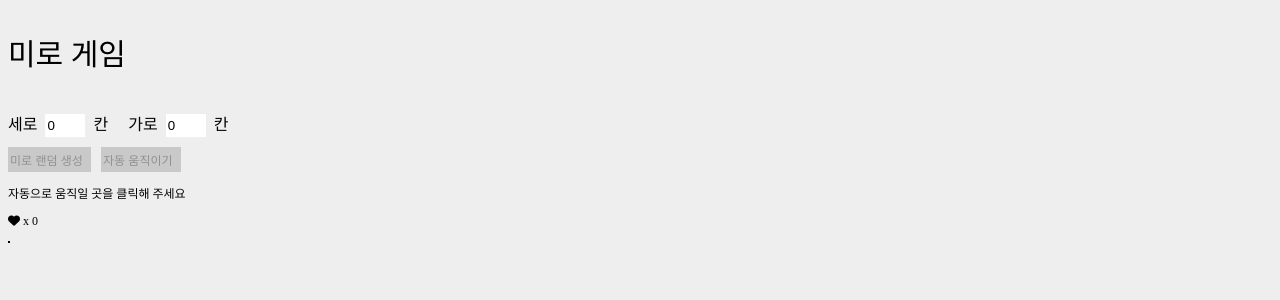
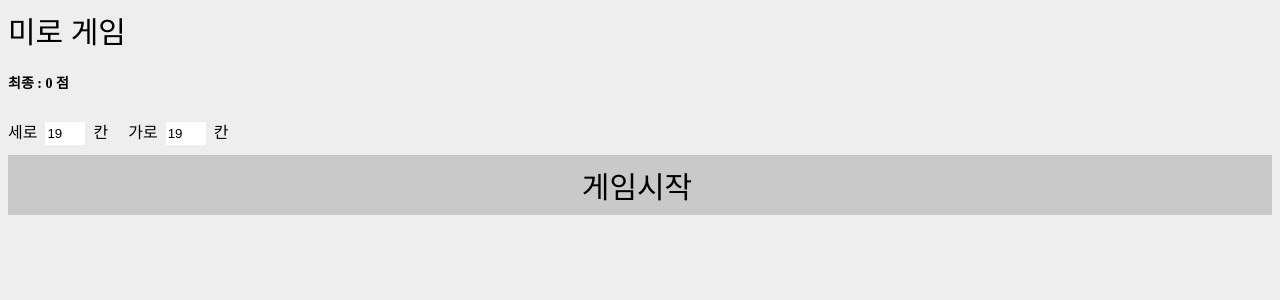
Before and after one commit to peng-jo/maze, a React (Create React App) app: page / in a window 1280 px wide. Shown: the top 300 px of the page. Built offline with nearby package versions, Linux system fonts and the light colour scheme; a web font is replaced by a local one.

Commit message:
update game

```diff
--- a/public/index.html
+++ b/public/index.html
@@ -1,5 +1,5 @@
 <!DOCTYPE html>
-<html lang="en">
+<html lang="ko">
   <head>
     <meta charset="utf-8" />
     <link rel="icon" href="%PUBLIC_URL%/favicon.ico" />
--- a/src/App.js
+++ b/src/App.js
@@ -4,35 +4,38 @@ import React, { useState, useEffect } from "react";
 
 const App = () => {
   const [rowCol, setRowCol] = useState({
-    col: 0,
-    row: 0,
+    col: 19,
+    row: 19,
   });
   const [maze, setMaze] = useState({
+    score: 0,
+    time: 60,
+    started: false,
+    point: 0,
     points: [],
     mazeMap: [],
     end: { x: 0, y: 0 },
     start: { x: 0, y: 0 },
     coordinate: { x: 0, y: 0 },
   });
-
-  const onChange = (e) => {
-    const { value, name } = e.target;
-    if (!Number.isInteger(parseInt(value))) {
-      setRowCol({
-        ...rowCol,
-        [name]: 0,
-      });
-      return;
-    }
-    if (value > 99) {
-      console.log("너무큼");
-      return;
-    }
-    setRowCol({
-      ...rowCol,
-      [name]: value < 1 ? 1 : parseInt(value),
-    });
-  };
+  // const onChange = (e) => {
+  //   const { value, name } = e.target;
+  //   if (!Number.isInteger(parseInt(value))) {
+  //     setRowCol({
+  //       ...rowCol,
+  //       [name]: 0,
+  //     });
+  //     return;
+  //   }
+  //   if (value > 99) {
+  //     console.log("너무큼");
+  //     return;
+  //   }
+  //   setRowCol({
+  //     ...rowCol,
+  //     [name]: value < 1 ? 1 : parseInt(value),
+  //   });
+  // };
   const onKeyDown = (e) => {
     const MAX_X = rowCol.col;
     const MAX_Y = rowCol.row;
@@ -100,23 +103,50 @@ const App = () => {
     });
   }, [rowCol]);
 
+  useEffect(() => {
+    if (maze.time < 1) {
+      let bricksIndex = 0;
+      setMaze({
+        ...maze,
+        score: maze.score + maze.point,
+        time: 60,
+        started: false,
+        point: 0,
+        points: [],
+        mazeMap: [...new Array(rowCol.col)].map(() => {
+          return [...new Array(rowCol.row)].map(() => {
+            bricksIndex++;
+            return {
+              index: bricksIndex,
+              item: true,
+            };
+          });
+        }),
+        end: { x: rowCol.col, y: rowCol.row },
+        start: { x: 0, y: 0 },
+        coordinate: { x: 0, y: 0 },
+      });
+    }
+  }, [maze.time]);
+
   return (
     <div className="App" onKeyDown={onKeyDown} tabIndex="0">
       <p className="header">미로 게임</p>
+      <p className="info mg">최종 : {maze.score} 점</p>
       세로
       <input
         className="col input"
         name="col"
-        onChange={onChange}
         value={rowCol.col}
+        readOnly={true}
       />
       <span className="mr">칸</span>
       가로
       <input
         className="row input"
         name="row"
-        onChange={onChange}
         value={rowCol.row}
+        readOnly={true}
       />
       <span className="mr">칸</span>
       <Maze maze={maze} setMaze={setMaze} rowCol={rowCol} />
--- a/src/components/VisualizeMaze.js
+++ b/src/components/VisualizeMaze.js
@@ -54,9 +54,6 @@ export const VisualizeMaze = (props) => {
               <td key={"td " + bricks.index} data-num={bricks.index}>
                 {bricks.item ? (
                   <div className="big">
-                    {/* {x === col + start_x &&
-                      y === start_y + row &&
-                      console.log("x", x, col + start_x, "y", y, start_y + row)} */}
                     {x === col + start_x && y === row ? (
                       <div className="now big"></div>
                     ) : (
--- a/src/components/maze.js
+++ b/src/components/maze.js
@@ -1,12 +1,8 @@
-import { useRef, useState, useEffect } from "react";
+import React, { useEffect, useRef } from "react";
 import { VisualizeMaze } from "./VisualizeMaze";
 
 const Maze = (props) => {
-  const [status, setStatus] = useState(true);
-  const moving = useRef(false);
-  const successIndex = useRef(0);
-  const IntervalRef = useRef(null);
-
+  const interval = useRef(null);
   const onStart = () => {
     const dfs = (x, y) => {
       const MAX_X = props.maze.mazeMap[0].length;
@@ -86,6 +82,7 @@ const Maze = (props) => {
       }
       props.setMaze({
         ...props.maze,
+        started: true,
         coordinate: { x: 0, y: 0 },
         end: { x: MAX_X - 1, y: MAX_Y - 1 },
         points: points,
@@ -104,176 +101,18 @@ const Maze = (props) => {
     const result = dfs(0, 0);
     if (!result) {
       onStart();
+    } else {
+      interval.current = setInterval(() => {
+        props.setMaze((prev) => {
+          if (prev.time < 2) {
+            clearInterval(interval.current);
           }
-  };
-
-  const autoMove = () => {
-    setStatus(!status);
-    if (!status) {
-      document.querySelector(".maze").classList.add("cursor");
-    } else {
-      document.querySelector(".maze").classList.remove("cursor");
-    }
-  };
-
-  const onClick = (e) => {
-    const MAX_X = props.maze.mazeMap[0].length;
-    const MAX_Y = props.maze.mazeMap.length;
-    const num = parseInt(
-      e.target.parentElement.dataset.num ||
-        e.target.parentElement.parentElement.dataset.num
-    );
-    if (moving.current) {
-      console.log("stop");
-      return;
-    }
-    if (status) {
-      const dfs = (x, y, targetX, targetY) => {
-        console.log("num", num);
-        console.log(props.maze.mazeMap[targetY][targetX]);
-        if (!props.maze.mazeMap[targetY][targetX]) {
-          console.log("벽");
-        }
-        const queue = [];
-        const route = [];
-        const success = [];
-        let phase = 0;
-        let flag = true;
-
-        const visited = props.maze.mazeMap.map((row) =>
-          row.map((v) => !v.item)
-        );
-        queue.push({ x: x, y: y });
-        visited[y][x] = true;
-        const check = (x, y) => {
-          if (x >= 0 && y >= 0 && MAX_X > x && MAX_Y > y && !visited[y][x]) {
-            return { x: x, y: y, r: true };
-          } else {
-            return { r: false };
-          }
-        };
-
-        while (flag) {
-          const length = queue.length;
-          if (length < 1) {
-            return false;
-          }
-          for (let k = 0; k < length; k++) {
-            const shifted = queue.shift();
-            const list = [
-              [0, 1],
-              [1, 0],
-              [0, -1],
-              [-1, 0],
-            ];
-            const result = list
-              .map((v) => check(shifted.x + v[0], shifted.y + v[1]))
-              .filter((v) => v.r);
-            if (result.length < 1) {
-              continue;
-            }
-
-            for (let j = 0; j < result.length; j++) {
-              if (flag) {
-                !route[phase]
-                  ? (route[phase] = [{ x: result[j].x, y: result[j].y }])
-                  : route[phase].push({
-                      x: result[j].x,
-                      y: result[j].y,
-                    });
-              }
-              if (result[j].x === targetX && result[j].y === targetY) {
-                flag = false;
-              }
-              console.log(phase, { x: result[j].x, y: result[j].y });
-
-              queue.push({ x: result[j].x, y: result[j].y });
-              visited[result[j].y][result[j].x] = true;
-            }
-            console.log(route[phase]);
-          }
-          phase++;
-        }
-        let target = { x: 0, y: 0 };
-        route.reverse().forEach((route, index) => {
-          if (index === 0) {
-            target.x = route[route.length - 1].x;
-            target.y = route[route.length - 1].y;
-            success.unshift({ ...target });
-          } else {
-            const result = route.filter(
-              (v) => Math.abs(target.x - v.x) + Math.abs(target.y - v.y) === 1
-            );
-            target.x = result[0].x;
-            target.y = result[0].y;
-            success.unshift({ ...result[0] });
-          }
-        });
-        console.log("success", success);
-        return success;
-      };
-
-      const success = dfs(
-        parseInt(props.maze.coordinate.x),
-        parseInt(props.maze.coordinate.y),
-        num % props.rowCol.row,
-        Math.floor(num / props.rowCol.row)
-      );
-      if (!success) {
-        console.log("도달 할 수 없음.");
-        return false;
-      }
-      moving.current = true;
-      IntervalRef.current = setInterval(() => {
-        const x = success[successIndex.current].x;
-        const y = success[successIndex.current].y;
-        if (successIndex.current >= success.length - 1) {
-          props.setMaze((prev) => {
           return {
             ...prev,
-              coordinate: { x: x, y: y },
+            time: prev.time - 1,
           };
         });
-          moving.current = false;
-          clearInterval(IntervalRef.current);
-          successIndex.current = 0;
-          return;
-        }
-        props.setMaze((prev) => {
-          return {
-            ...prev,
-            coordinate: { x: x, y: y },
-          };
-        });
-        successIndex.current += 1;
-      }, 100);
-      const deepCopyMaze = JSON.parse(JSON.stringify(props.maze.mazeMap));
-      deepCopyMaze.forEach((row, y) => {
-        row.forEach((v, x) => {
-          deepCopyMaze[y][x].line = false;
-        });
-      });
-      success.forEach((v) => {
-        deepCopyMaze[v.y][v.x].line = true;
-      });
-      props.setMaze({ ...props.maze, mazeMap: deepCopyMaze });
-    } else {
-      console.log(num);
-      props.setMaze({
-        ...props.maze,
-        mazeMap: props.maze.mazeMap.map((arr) => {
-          return arr.map((el) => {
-            if (el.index === num) {
-              return {
-                ...el,
-                item: !el.item,
-              };
-            } else {
-              return { ...el };
-            }
-          });
-        }),
-      });
+      }, 1000);
     }
   };
 
@@ -281,21 +120,36 @@ const Maze = (props) => {
     const pointsIndex = props.maze.points.findIndex(
       (v) => v.x === props.maze.coordinate.x && v.y === props.maze.coordinate.y
     );
+
+    if (
+      props.maze.coordinate.x === props.maze.end.x &&
+      props.maze.coordinate.y === props.maze.end.y &&
+      props.maze.started
+    ) {
+      props.setMaze((prev) => {
+        clearInterval(interval.current);
+
+        return { ...prev, time: -1, started: true };
+      });
+      return;
+    }
+
     if (pointsIndex !== -1) {
       const copyPoints = JSON.parse(JSON.stringify(props.maze.points));
       copyPoints.splice(pointsIndex, 1);
       props.setMaze((prev) => {
-        return { ...prev, points: copyPoints };
+        return { ...prev, points: copyPoints, point: prev.point + 5 };
       });
     }
   }, [props]);
+
   return (
     <div>
       <input
         className="button"
         type="button"
         onClick={onStart}
-        value="미로 랜덤 생성"
+        value="게임시작"
         disabled={
           !(
             props.rowCol.row >= 3 &&
@@ -305,34 +159,32 @@ const Maze = (props) => {
           )
         }
       />
-      <input
-        className="button"
-        type="button"
-        onClick={autoMove}
-        value={status ? "자동 움직이기" : "벽 생성/삭제"}
-        disabled={
-          !(
-            props.rowCol.row >= 3 &&
-            props.rowCol.col >= 3 &&
-            props.rowCol.col % 2 === 1 &&
-            props.rowCol.row % 2 === 1
-          )
-        }
-      />
+      {props.maze.started && (
+        <React.Fragment>
           <p className="info">
-        {status
-          ? "자동으로 움직일 곳을 클릭해 주세요"
-          : "클릭하면 벽을 만들거나 없앨수 있습니다."}
+            <span>남은시간</span>
+            <span className="w0">:</span>
+            <span className="w0">{props.maze.time} 초</span>
+            <br />
+            <span>점수</span>
+            <span className="w0">:</span>
+            <span className="w0">{props.maze.point}</span>
+            <br />
+            <span>
+              <i className="fa-solid fa-heart"></i>
+            </span>
+            <span className="w0">:</span>
+            <span className="w0">{props.maze.points.length}</span>
           </p>
-      <p className="info">
-        <i className="fa-solid fa-heart"></i> x {props.maze.points.length}
-      </p>
+
           <table className="maze">
             <thead></thead>
             <tbody>
-          <VisualizeMaze maze={props.maze} moving={moving} />
+              <VisualizeMaze maze={props.maze} />
             </tbody>
           </table>
+        </React.Fragment>
+      )}
     </div>
   );
 };
--- /dev/null
+++ b/src/style/reset.scss
@@ -0,0 +1,42 @@
+html, div, span, applet, object, iframe,
+h1, h2, h3, h4, h5, h6, p, blockquote, pre,
+a, abbr, acronym, address, big, cite, code,
+del, dfn, em, img, ins, kbd, q, s, samp,
+small, strike, strong, sub, sup, tt, var,
+b, u, i, center,
+dl, dt, dd, ol, ul, li,
+fieldset, form, label, legend,
+table, caption, tbody, tfoot, thead, tr, th, td,
+article, aside, canvas, details, embed,
+figure, figcaption, footer, header, hgroup,
+menu, nav, output, ruby, section, summary,
+time, mark, audio, video {
+	margin: 0;
+	padding: 0;
+	border: 0;
+	font-size: 100%;
+	font: inherit;
+}
+body {
+    overflow: hidden;
+}
+/* HTML5 display-role reset for older browsers */
+article, aside, details, figcaption, figure,
+footer, header, hgroup, menu, nav, section {
+	display: block;
+}
+ol, ul {
+	list-style: none;
+}
+blockquote, q {
+	quotes: none;
+}
+blockquote:before, blockquote:after,
+q:before, q:after {
+	content: '';
+	content: none;
+}
+table {
+	border-collapse: collapse;
+	border-spacing: 0;
+}
--- a/src/style/style.scss
+++ b/src/style/style.scss
@@ -1,3 +1,5 @@
+@import "./reset.scss";
+
 @font-face {
     font-family: 'TmonMonsori';
     src: url('https://cdn.jsdelivr.net/gh/projectnoonnu/noonfonts_two@1.0/TmonMonsori.woff') format('woff');
@@ -16,9 +18,13 @@
     font-weight: normal;
     font-style: normal;
 }
-
+.App {
+    height: 1080px;
+}
+.mg {
+    margin: 20px 0;
+}
 body {
-
     font-family: 'ChosunSg';
     background-color: #eee;
     .header {
@@ -26,7 +32,16 @@ body {
         font-size: 30px;
     }
     .info {
-        font-size: 12px;
+        font-weight: 700;
+        font-size: 14px;
+        span {
+            width: 60px;
+            display: inline-block;
+            margin: 6px 6px 0 0;
+            &.w0 {
+                width: auto;
+            }
+        }
     }
     .cursor {
         cursor: Crosshair;
@@ -44,8 +59,10 @@ body {
         margin:10px 10px 0 0;
         border: none;
         &.button {
+            width: 100%;
+            height: 60px;
             background-color: #c9c9c9;
-            font-size: 12px;
+            font-size: 30px;
         }
         &.input {
             width: 30px;
```
Lines whose indentation alone changed are shown as unchanged.
